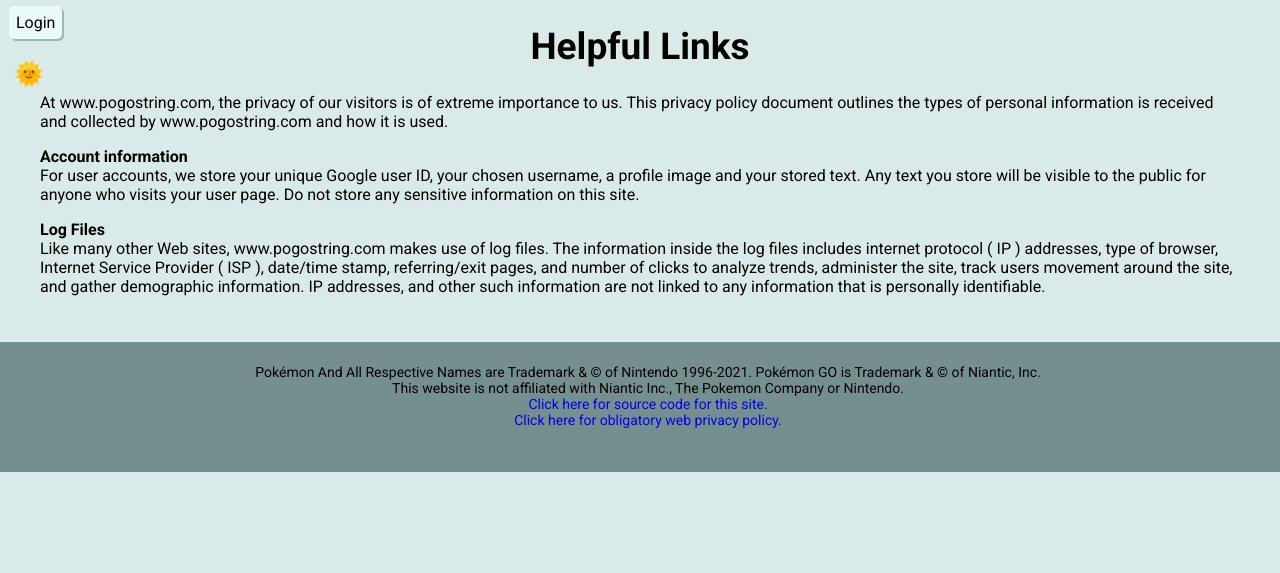
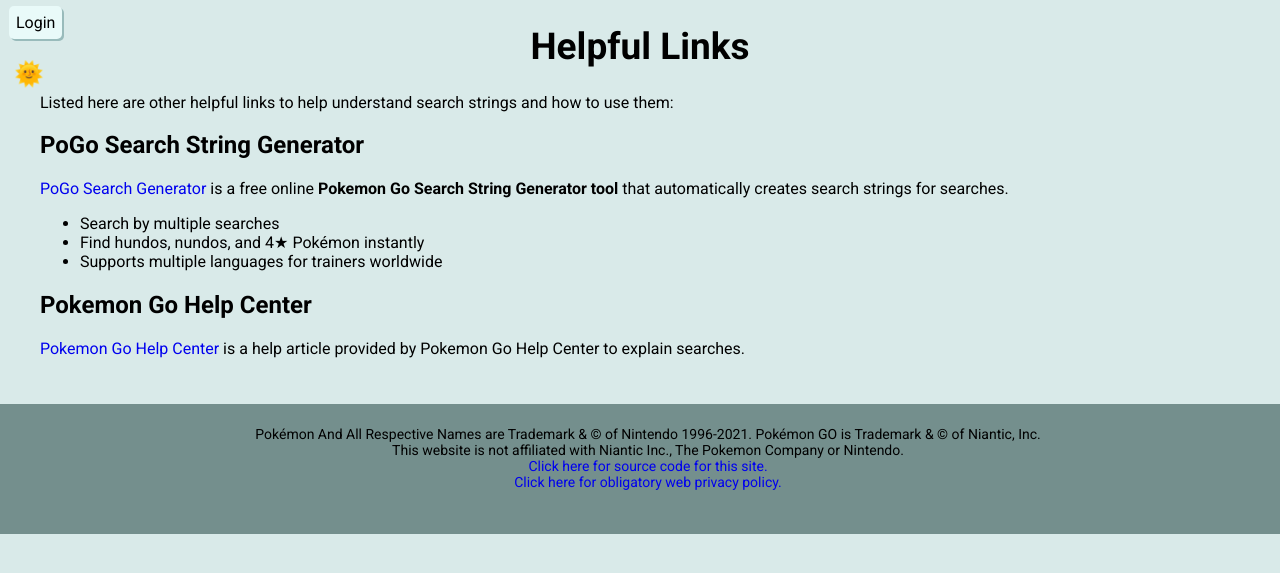
Before and after one commit to Davidy22/pogoStringGen, a Flask app: template templates/helpful-links.html in a window 1280 px wide; the page is wider, and only the part inside the window is pictured. Shown: the top 573 px of that part. Run offline with Flask 3, Linux system fonts and the light colour scheme; the template is opened without the code that fills it, so the values that code supplies are empty.

Commit message:
Update helpful-links.html

```diff
--- a/templates/helpful-links.html
+++ b/templates/helpful-links.html
@@ -8,6 +8,19 @@
 <div style="
     max-width: 1200px;
     margin: 0 auto;
-"><p> At www.pogostring.com, the privacy of our visitors is of extreme importance to us. This privacy policy document outlines the types of personal information is received and collected by www.pogostring.com and how it is used. </p><p> <b>Account information</b><br> For user accounts, we store your unique Google user ID, your chosen username, a profile image and your stored text. Any text you store will be visible to the public for anyone who visits your user page. Do not store any sensitive information on this site. </p><p> <b>Log Files</b><br> Like many other Web sites, www.pogostring.com makes use of log files. The information inside the log files includes internet protocol ( IP ) addresses, type of browser, Internet Service Provider ( ISP ), date/time stamp, referring/exit pages, and number of clicks to analyze trends, administer the site, track users movement around the site, and gather demographic information. IP addresses, and other such information are not linked to any information that is personally identifiable. </p></div>
+">
+	<p>Listed here are other helpful links to help understand search strings and how to use them:</p>
+	<h2>PoGo Search String Generator</h2>
+	<p><a href="https://pogosearchgenerator.com">PoGo Search Generator</a> is a free online <b>Pokemon Go Search String Generator tool</b> that automatically creates search strings for searches.</p>
+	<ul>
+		<li>Search by multiple searches</li>
+		<li>Find hundos, nundos, and 4★ Pokémon instantly
+		<li>Supports multiple languages for trainers worldwide</li>
+	</ul>
+
+	<h2>Pokemon Go Help Center</h2>
+	<p><a href="https://niantic.helpshift.com/hc/en/6-pokemon-go/faq/1486-searching-filtering-your-pokemon-inventory/">Pokemon Go Help Center</a> is a help article provided by Pokemon Go Help Center to explain searches.</p>
+
+</div>
 
 {% endblock %}
```
